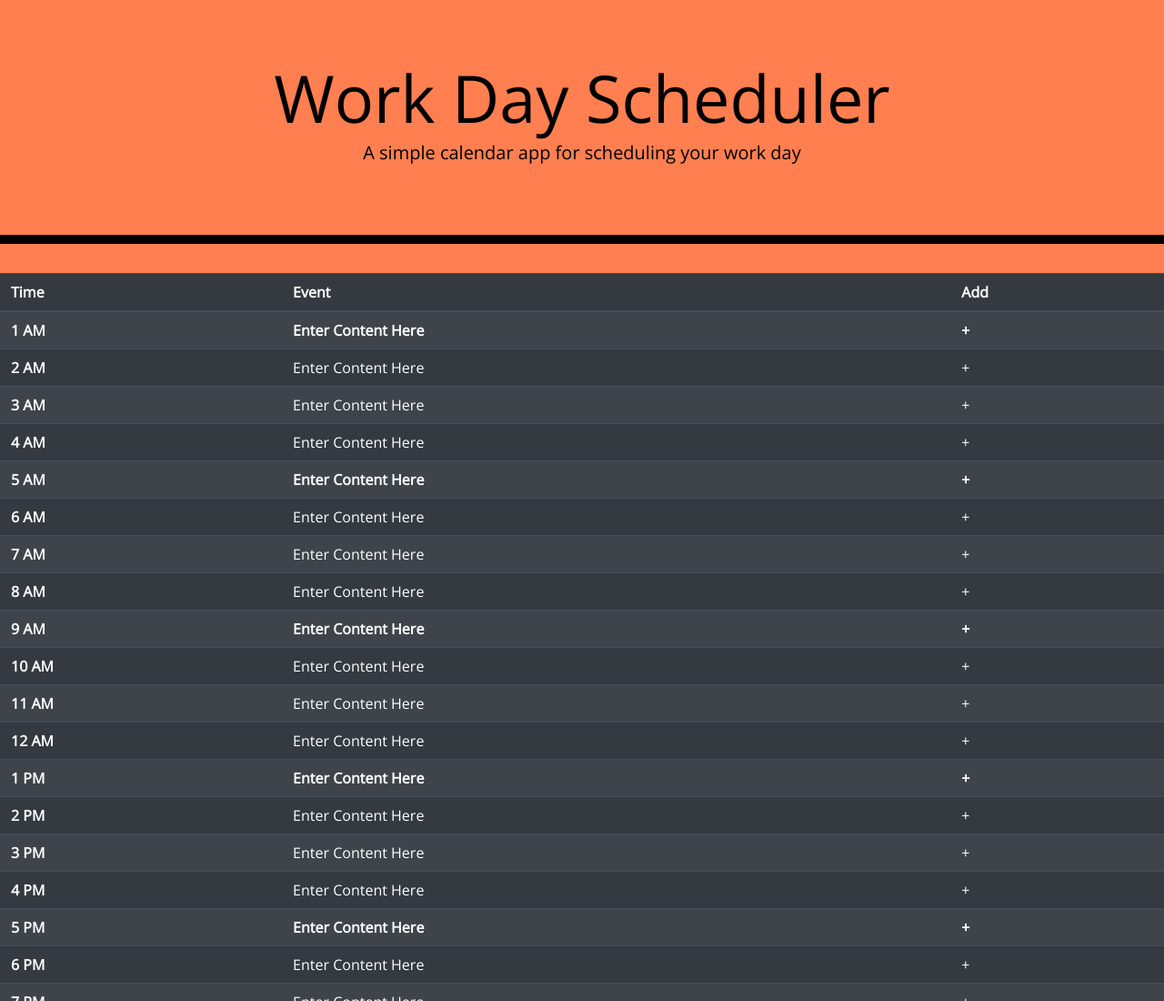
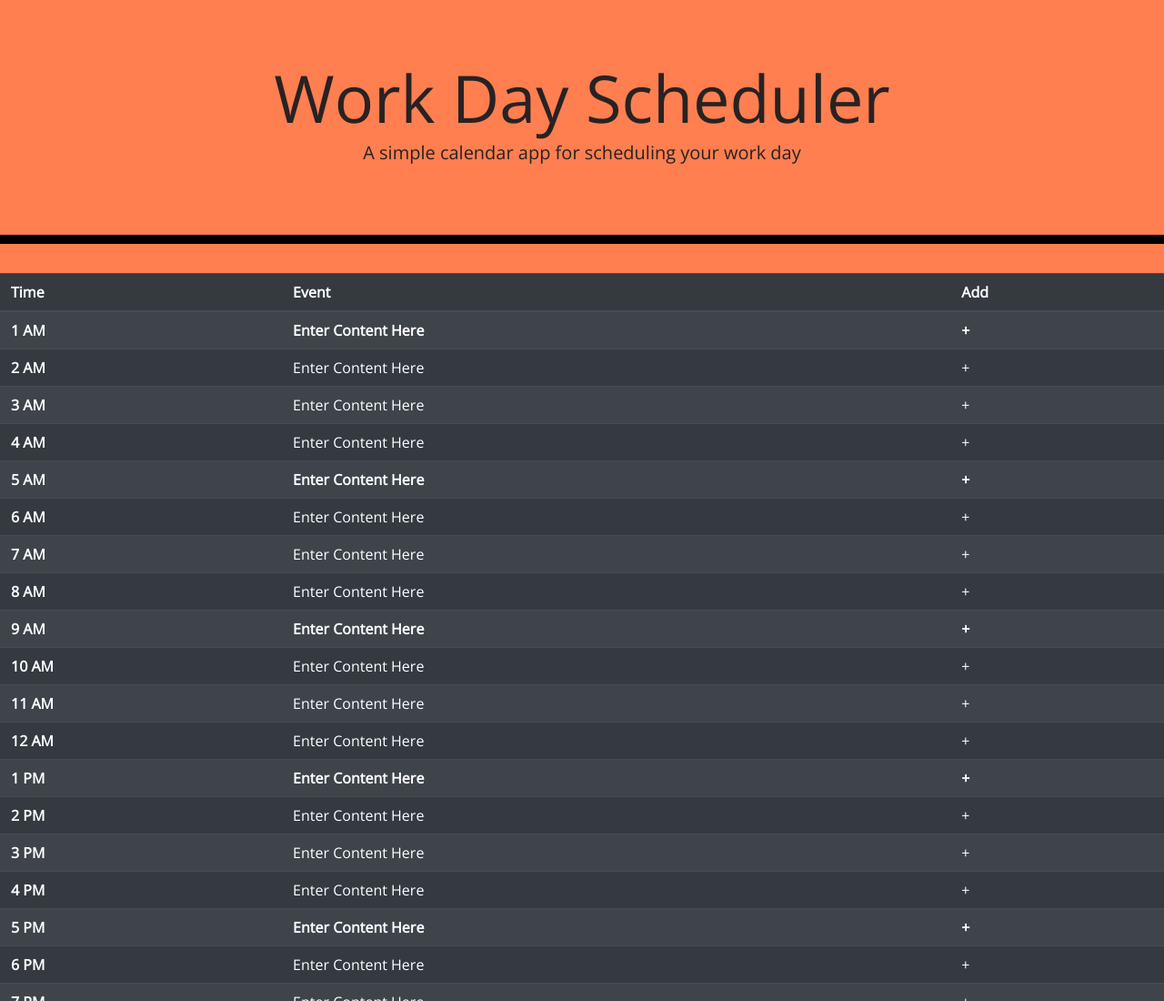
Before and after one commit to RobertKelly03/Day-Planner-Homework, a plain HTML site: page index.html in a window 1280 px wide. Shown: the top 1100 px of the page at 91% size. Drawn offline with nearby package versions, Linux system fonts and the light colour scheme.

Commit message:
changing basic style of jumbotron

```diff
--- a/style.css
+++ b/style.css
@@ -17,7 +17,7 @@ body {
   .jumbotron {
     text-align: center;
     background-color: transparent;
-    color: black;
+    color: rgb(40, 34, 34);
     border-radius: 0;
     border-bottom: 10px solid black;
   }
```
